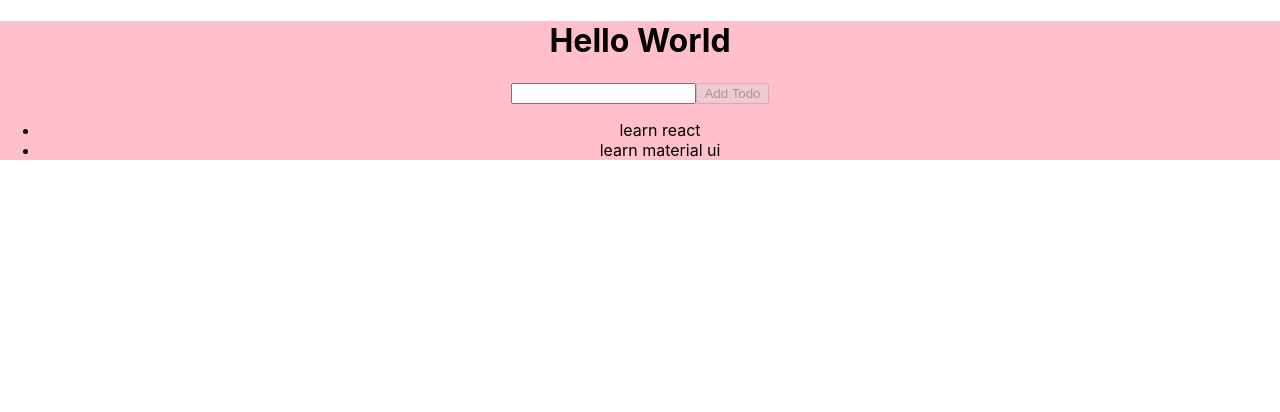
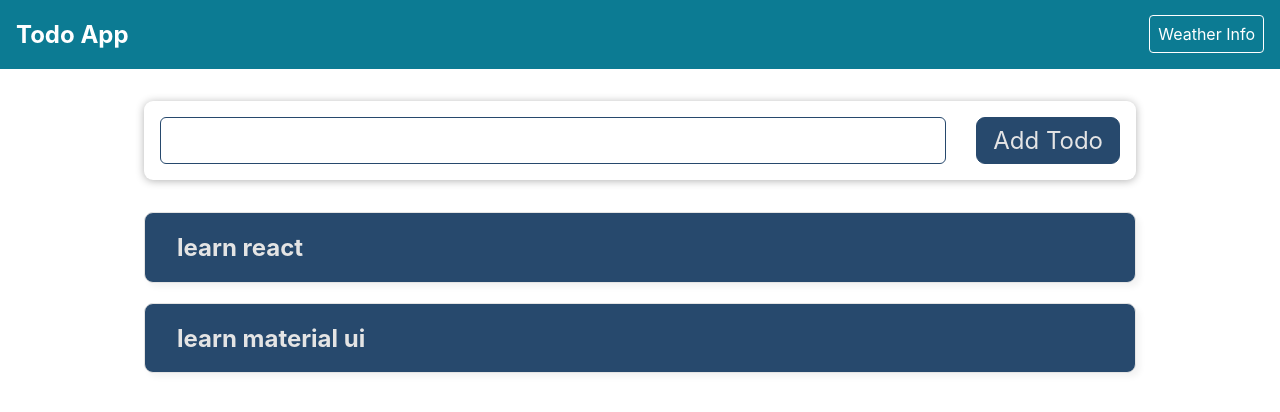
Before and after one commit to oztuzelosman/crud-todo-firebase, a React (Create React App) app: page / in a window 1280 px wide. Shown: the top 412 px of the page. Built offline with nearby package versions, Linux system fonts and the light colour scheme.

Commit message:
add basic styles to todos

```diff
--- a/src/App.css
+++ b/src/App.css
@@ -1,6 +1,70 @@
-.container{
-  text-align:center;
-  background-color: pink;
+
+.new-todo {
+  display: flex;
+  justify-content: space-between;
+  background-color: #fff;
+  padding: 1rem;
+  margin: 2rem auto;
+  width: 60rem;
+  max-width: 95%;
+  border-radius: 9px;
+  text-align: center;
+  box-shadow: 0 1px 8px rgba(0, 0, 0, 0.3);
 }
-/*.todo-card{
-}*/
+
+.new-todo button {
+  font: inherit;
+  font-size: 1.5rem;
+  cursor: pointer;
+  padding: 0.5rem 1rem;
+  border: 1px solid #27496D;
+  background-color: #27496D ;
+  color: #e4e4e5;
+  border-radius:  9px;
+  margin-left: 1rem;
+}
+
+.new-todo button:hover,
+.new-todo button:active {
+  background: #fff;
+  color: #333;
+}
+
+.new-todo input {
+  font: inherit;
+  padding: 0.5rem;
+  border-radius: 6px;
+  border: 1px solid #27496D;
+  width: 48rem;
+  max-width: 100%;
+}
+
+/*todo-list*/
+
+.list-item {
+  width: 62rem;
+  margin: 2rem auto;
+  max-width: 95%;
+}
+.list-item ul {
+  padding: 0;
+}
+.list-item li {
+  border: 1px solid #e4e4e4;
+  padding-left:   2rem;
+  box-shadow: 4px 4px 6px rgba(0, 0, 0, 0.05);
+  border-radius: 9px;
+  list-style-type: none;
+  margin: 20px 0;
+  color: #e4e4e4;
+  background-color: #27496D;
+}
+.list-item .filters {
+    display: flex;
+    gap: 10px;
+  }
+  .list-item button {
+    padding: 10px;
+    font-size: 16px;
+    flex-grow: 1;
+  }
--- a/src/App.js
+++ b/src/App.js
@@ -1,5 +1,7 @@
 import {useState} from 'react';
 import './App.css';
+import './Navbar'
+import Navbar from './Navbar';
 
 function App() {
   const [todos, setTodos] = useState(['learn react','learn material ui'])
@@ -13,16 +15,24 @@ function App() {
 
   return (
     <div className="container">
-    <h1> Hello World</h1>
+    <Navbar/>
 
-    <form>
+    <form className='new-todo'>
       <input value={input} onChange={event =>(setInput(event.target.value))}/>
       <button disabled={!input} type='submit' onClick={addTodo}>Add Todo</button>
     </form>
 
-    <ul className='todo-card'>
-      {todos.map((todo)=> (<li>{todo}</li>))}
-    </ul>
+      <div className='list-item'>
+      <ul>
+        {todos.map((todo)=> (
+          <li>
+            <div className="list-item__description">
+              <h2>{todo}</h2>
+            </div>
+          </li>
+        ))}
+      </ul>
+      </div>
 
     </div>
   );
--- /dev/null
+++ b/src/Navbar.css
@@ -0,0 +1,28 @@
+.navbar {
+    background-color: #0C7B93;
+    padding-left: 1rem;
+    padding-right: 1rem;
+    color: #fff;
+}
+.navbar nav {
+    display: flex;
+    align-items: center;
+    margin: 0 auto;
+}
+.navbar a.brand {
+    margin-right: auto;
+    color: #fff;
+    text-decoration: none;
+}
+.navbar a:last-child {
+    color: #fff;
+    text-decoration: none;
+    margin-left: 40px;
+    padding: 8px;
+    border: 1px solid #fff;
+    border-radius: 4px;
+}
+.navbar a:last-child:hover {
+    background: #fff;
+    color: #333;
+}
--- /dev/null
+++ b/src/Navbar.js
@@ -0,0 +1,15 @@
+// styles
+import "./Navbar.css";
+
+export default function Navbar() {
+  return (
+    <div className="navbar">
+      <nav>
+        <a href=" " className="brand">
+          <h1>Todo App</h1>
+        </a>
+        <a href=" ">Weather Info</a>
+      </nav>
+    </div>
+  );
+}
```
